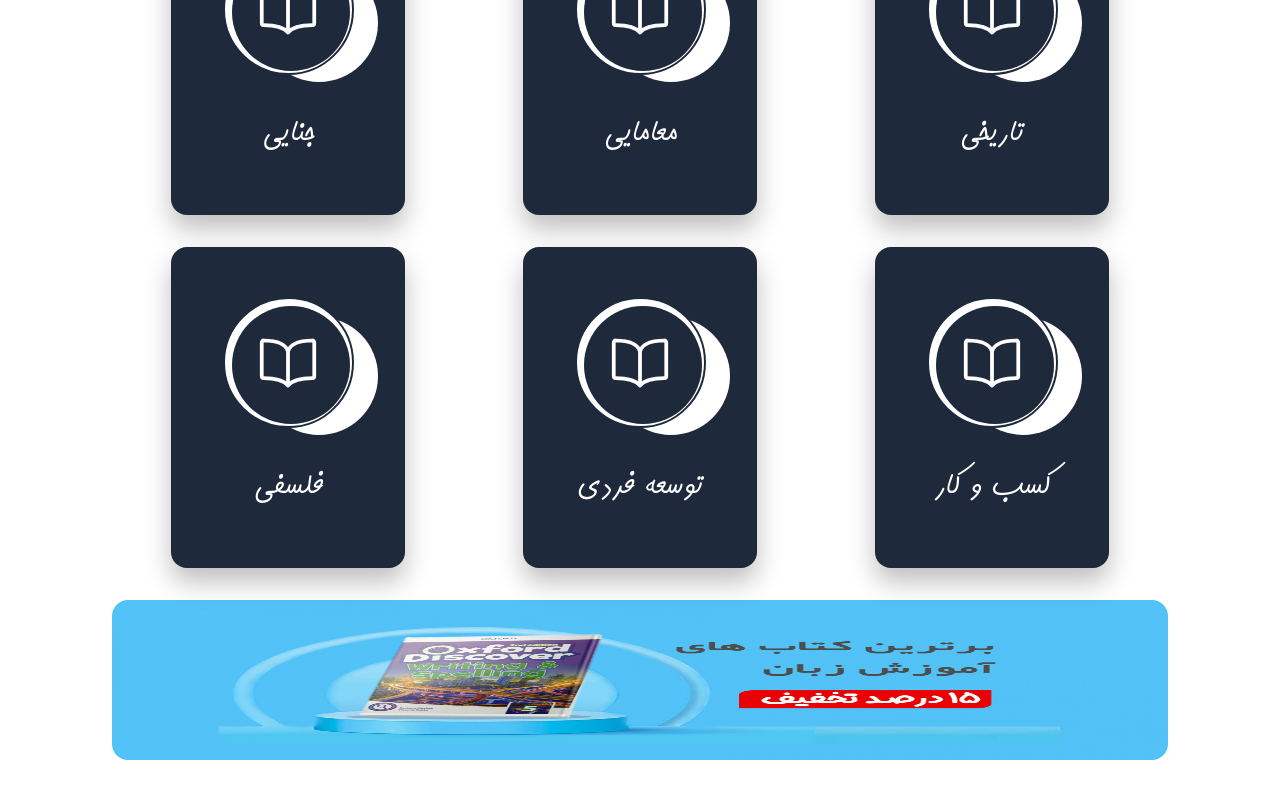
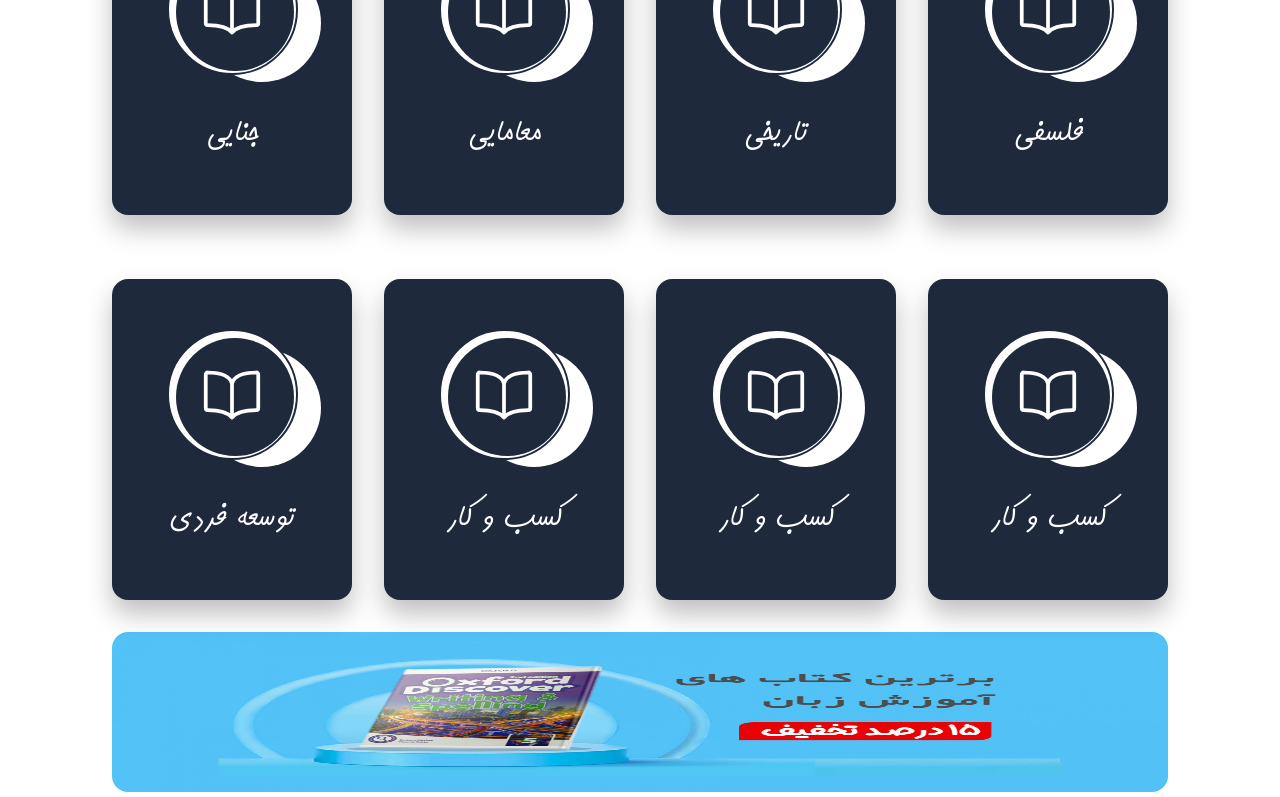
Before and after one commit to amirgh82/Book-Store, a React app: page / in a window 1280 px wide. Shown: the part 982-1779 px from the top of the page. Built offline with nearby package versions, Linux system fonts and the light colour scheme; the HTML template or start-up script is replaced by a standard one.

Commit message:
change category card size

```diff
--- a/src/components/Category/Category.jsx
+++ b/src/components/Category/Category.jsx
@@ -7,13 +7,15 @@ export default function Category () {
   return (
     <div className='container category my-8 text-center mx-auto'>
       <ComponentTitle title='دسته بندی کتاب ها' />
-      <div className='categories grid sm:grid-cols-1 md:grid-cols-2 lg:grid-cols-3 auto-rows-auto mx-auto w-full'>
+      <div className='categories grid sm:grid-cols-2 md:grid-cols-3 lg:grid-cols-4 gap-8 auto-rows-auto mx-auto w-full'>
         <CategoryCard categoryName='جنایی' />
         <CategoryCard categoryName='معامایی' />
         <CategoryCard categoryName='تاریخی' />
         <CategoryCard categoryName='فلسفی' />
         <CategoryCard categoryName='توسعه فردی' />
         <CategoryCard categoryName='کسب و کار' />
+        <CategoryCard categoryName='کسب و کار' />
+        <CategoryCard categoryName='کسب و کار' />
       </div>
     </div>
   )
--- a/src/components/CategoryCard/CategoryCard.jsx
+++ b/src/components/CategoryCard/CategoryCard.jsx
@@ -6,7 +6,7 @@ export default function CategoryCard ({ categoryName }) {
   return (
     <Link
       to='/'
-      className='card w-8/12 bg-slate-800 mt-8 cursor-pointer rounded-2xl mx-auto'
+      className='card w-full bg-slate-800 mt-8 cursor-pointer rounded-2xl mx-auto'
     >
       <div className='overlay'></div>
       <div className='circle'>
```
